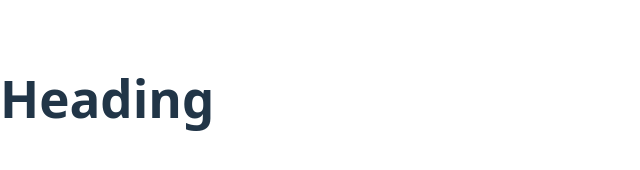
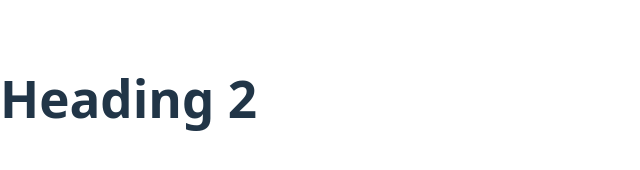
Before and after one commit to Anjali-0126/reactGitDemo1, a React (Vite) app: page / in a window 1280 px wide. Shown: the part 302-472 px from the top of the page, without its empty margins (0-640 px from the left). Built offline with nearby package versions, Linux system fonts and the light colour scheme.

Commit message:
branch 2 added

```diff
--- a/src/App.jsx
+++ b/src/App.jsx
@@ -4,7 +4,7 @@ function App() {
 
   return (
     <>
-      <h1>Heading</h1>
+      <h1>Heading 2</h1>
     </>
   )
 }
```
